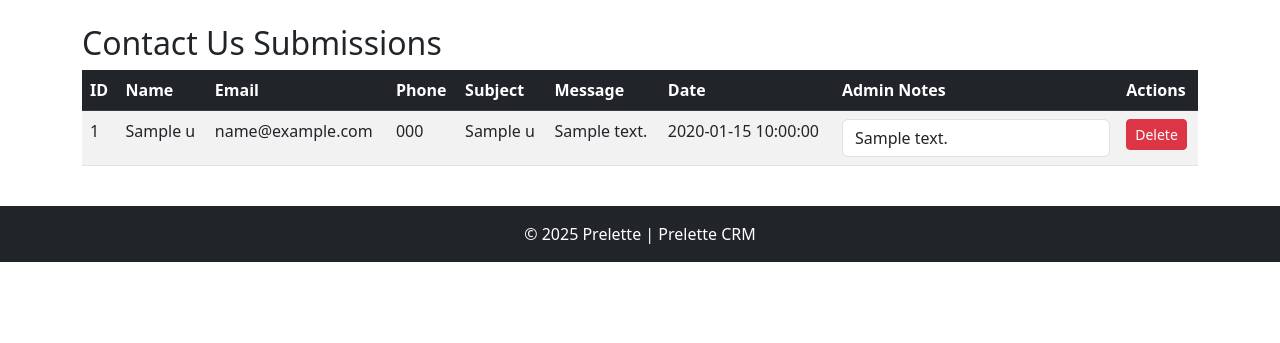
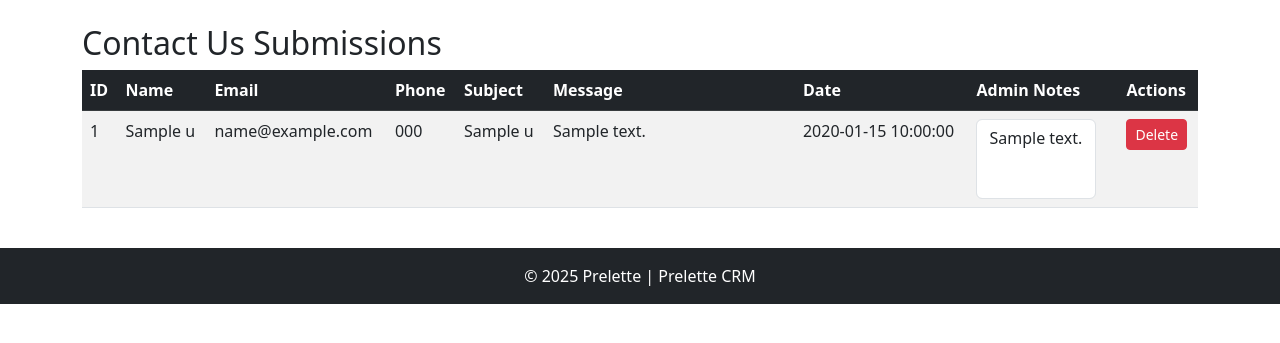
Before and after one commit to khusshhhhh/prelette1, a PHP site: page /crm/crm_view_data.php in a window 1280 px wide. Shown: the part 74-417 px from the top of the page. Run offline with PHP 8.4, Linux system fonts and the light colour scheme; the visitor is signed in with stand-in values (Sample User, id 1); tables that the repository leaves empty or names only in its code hold one stand-in row (values such as "Sample post").

Commit message:
Khush Patel102

```diff
--- a/crm/crm_header.php
+++ b/crm/crm_header.php
@@ -23,12 +23,32 @@ if (!isset($_SESSION['username'])) {
             z-index: 1000;
         }
 
+        /* Restrict message column width & height */
+        .message-column {
+            max-width: 250px;
+            overflow: hidden;
+            text-overflow: ellipsis;
+            white-space: nowrap;
+        }
+
+        .message-content {
+            max-height: 80px;
+            /* Limit height */
+            overflow: auto;
+            white-space: pre-line;
+        }
+
+        /* Set fixed size for notes */
+        .note-input {
+            width: 120px;
+            height: 80px;
+            resize: none;
+            /* Prevent manual resizing */
+        }
+
+        /* Ensure table remains responsive */
         .table-responsive {
             overflow-x: auto;
-        }
-
-        .note-input {
-            width: 100%;
         }
     </style>
 </head>
--- a/crm/crm_view_data.php
+++ b/crm/crm_view_data.php
@@ -8,12 +8,6 @@ $result = $conn->query("SELECT * FROM contact_us ORDER BY date DESC");
 
 <div class="container mt-4">
     <h2>Contact Us Submissions</h2>
-    <?php if (isset($_GET['msg'])) {
-        echo "<div class='alert alert-success'>{$_GET['msg']}</div>";
-    } ?>
-    <?php if (isset($_GET['error'])) {
-        echo "<div class='alert alert-danger'>{$_GET['error']}</div>";
-    } ?>
 
     <div class="table-responsive">
         <table class="table table-striped table-hover">
@@ -24,9 +18,9 @@ $result = $conn->query("SELECT * FROM contact_us ORDER BY date DESC");
                     <th>Email</th>
                     <th>Phone</th>
                     <th>Subject</th>
-                    <th>Message</th>
+                    <th style="width: 250px;">Message</th> <!-- Restrict message width -->
                     <th>Date</th>
-                    <th>Admin Notes</th>
+                    <th style="width: 150px;">Admin Notes</th> <!-- Adjusted width -->
                     <th>Actions</th>
                 </tr>
             </thead>
@@ -38,11 +32,13 @@ $result = $conn->query("SELECT * FROM contact_us ORDER BY date DESC");
                         <td><?php echo htmlspecialchars($row['email']); ?></td>
                         <td><?php echo htmlspecialchars($row['phone']); ?></td>
                         <td><?php echo htmlspecialchars($row['subject']); ?></td>
-                        <td><?php echo nl2br(htmlspecialchars($row['message'])); ?></td>
+                        <td class="message-column">
+                            <div class="message-content"><?php echo nl2br(htmlspecialchars($row['message'])); ?></div>
+                        </td>
                         <td><?php echo $row['date']; ?></td>
                         <td>
-                            <input type="text" class="form-control note-input" data-id="<?php echo $row['id']; ?>"
-                                value="<?php echo htmlspecialchars($row['note']); ?>">
+                            <textarea class="form-control note-input"
+                                data-id="<?php echo $row['id']; ?>"><?php echo htmlspecialchars($row['note']); ?></textarea>
                         </td>
                         <td>
                             <a href="crm_delete_contact.php?id=<?php echo $row['id']; ?>" class="btn btn-danger btn-sm"
@@ -57,6 +53,7 @@ $result = $conn->query("SELECT * FROM contact_us ORDER BY date DESC");
     </div>
 </div>
 
+<!-- jQuery & AJAX for auto-saving notes -->
 <script src="https://code.jquery.com/jquery-3.6.0.min.js"></script>
 <script>
     $(document).ready(function () {
```
